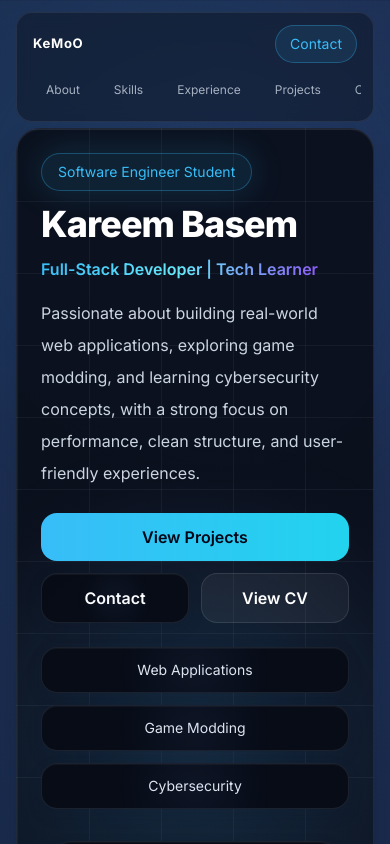
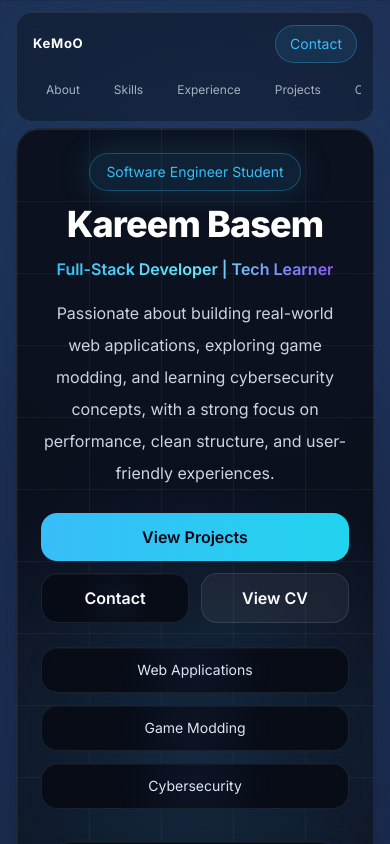
Before and after one commit to Kareem-Basem/Kareem-portfolio, a React (Vite) app: page / in a window 390 px wide. Shown: the top 844 px of the page. Built offline with nearby package versions, Linux system fonts and the light colour scheme.

Commit message:
Center mobile hero and add subtle mobile intro

```diff
--- a/src/App.jsx
+++ b/src/App.jsx
@@ -135,12 +135,12 @@ function App() {
 
       <main className="relative z-10 mx-auto flex max-w-7xl flex-col gap-8 px-4 pb-20 pt-28 sm:px-6 sm:pt-32 lg:px-8">
         <Section id="home" className="min-h-[calc(100vh-8rem)]">
-          <div className="relative mt-4 grid-fade section-shell clip-overflow sm:mt-6">
+          <div className={`relative mt-4 grid-fade section-shell clip-overflow sm:mt-6 ${isMobile ? "mobile-soft-enter" : ""}`}>
             <div className="pointer-events-none absolute inset-0 opacity-60" />
             <StaggerGroup className="relative grid items-center gap-8 lg:grid-cols-[1.2fr_0.8fr] lg:gap-12">
-              <div className="space-y-6 sm:space-y-8">
-                <AnimatedReveal className="space-y-4" duration={1}>
-                  <span className="inline-flex w-fit rounded-full border border-neon-blue/30 bg-neon-blue/10 px-4 py-2 text-sm text-neon-blue shadow-glow">
+              <div className="space-y-6 text-center sm:space-y-8 sm:text-left">
+                <AnimatedReveal className="space-y-4 sm:text-left" duration={1}>
+                  <span className="mx-auto inline-flex w-fit rounded-full border border-neon-blue/30 bg-neon-blue/10 px-4 py-2 text-sm text-neon-blue shadow-glow sm:mx-0">
                     Software Engineer Student
                   </span>
                   <h1 className="max-w-3xl text-4xl font-extrabold leading-[0.95] tracking-tight text-white sm:text-5xl lg:text-7xl">
--- a/src/index.css
+++ b/src/index.css
@@ -169,6 +169,10 @@ img {
   .animate-float {
     animation: none !important;
   }
+
+  .mobile-soft-enter {
+    animation: mobile-soft-enter 260ms ease-out both !important;
+  }
 }
 
 .clip-overflow {
@@ -194,3 +198,15 @@ img {
 .signature-font {
   font-family: "Caveat", cursive;
 }
+
+@keyframes mobile-soft-enter {
+  from {
+    opacity: 0;
+    transform: translate3d(0, 10px, 0);
+  }
+
+  to {
+    opacity: 1;
+    transform: translate3d(0, 0, 0);
+  }
+}
```
